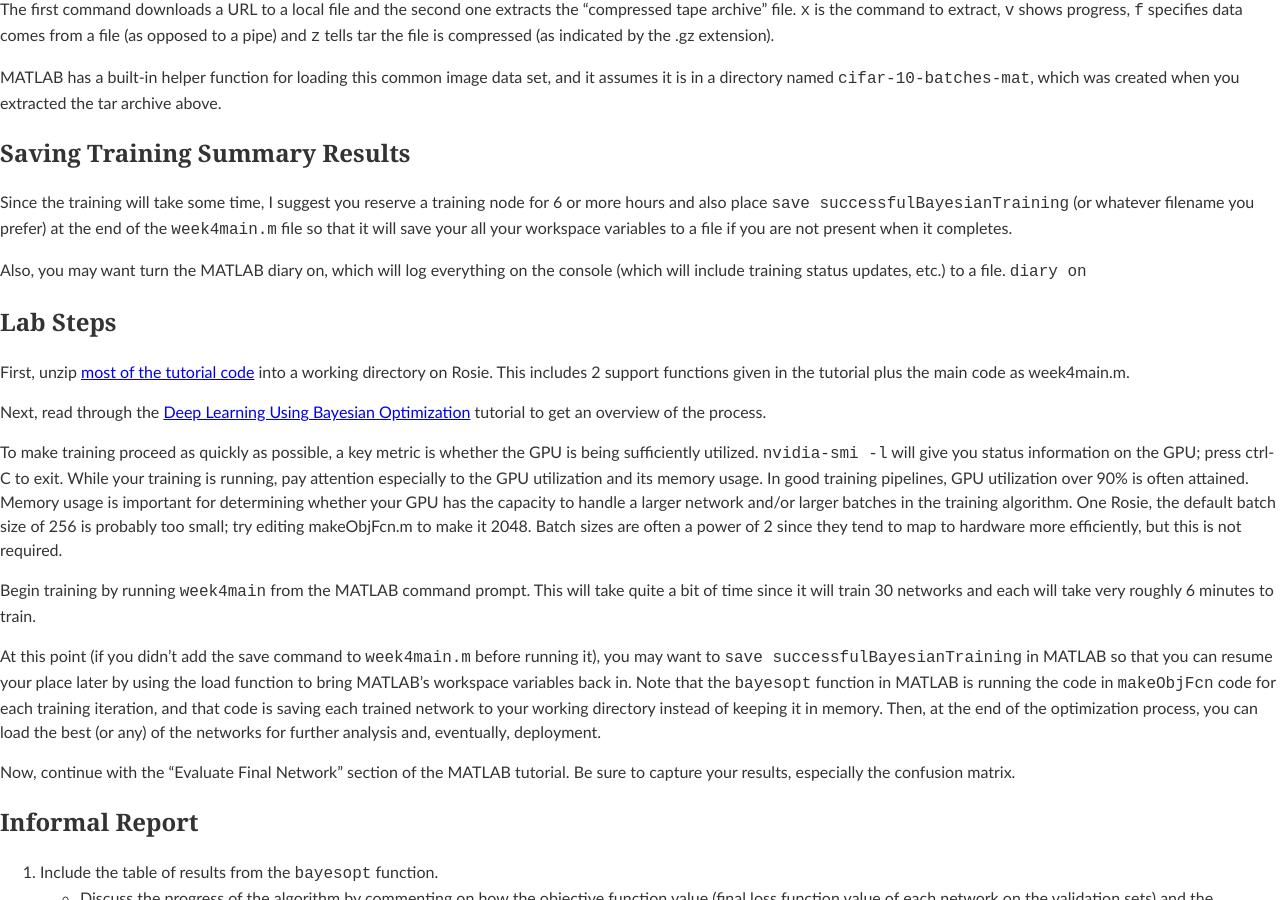
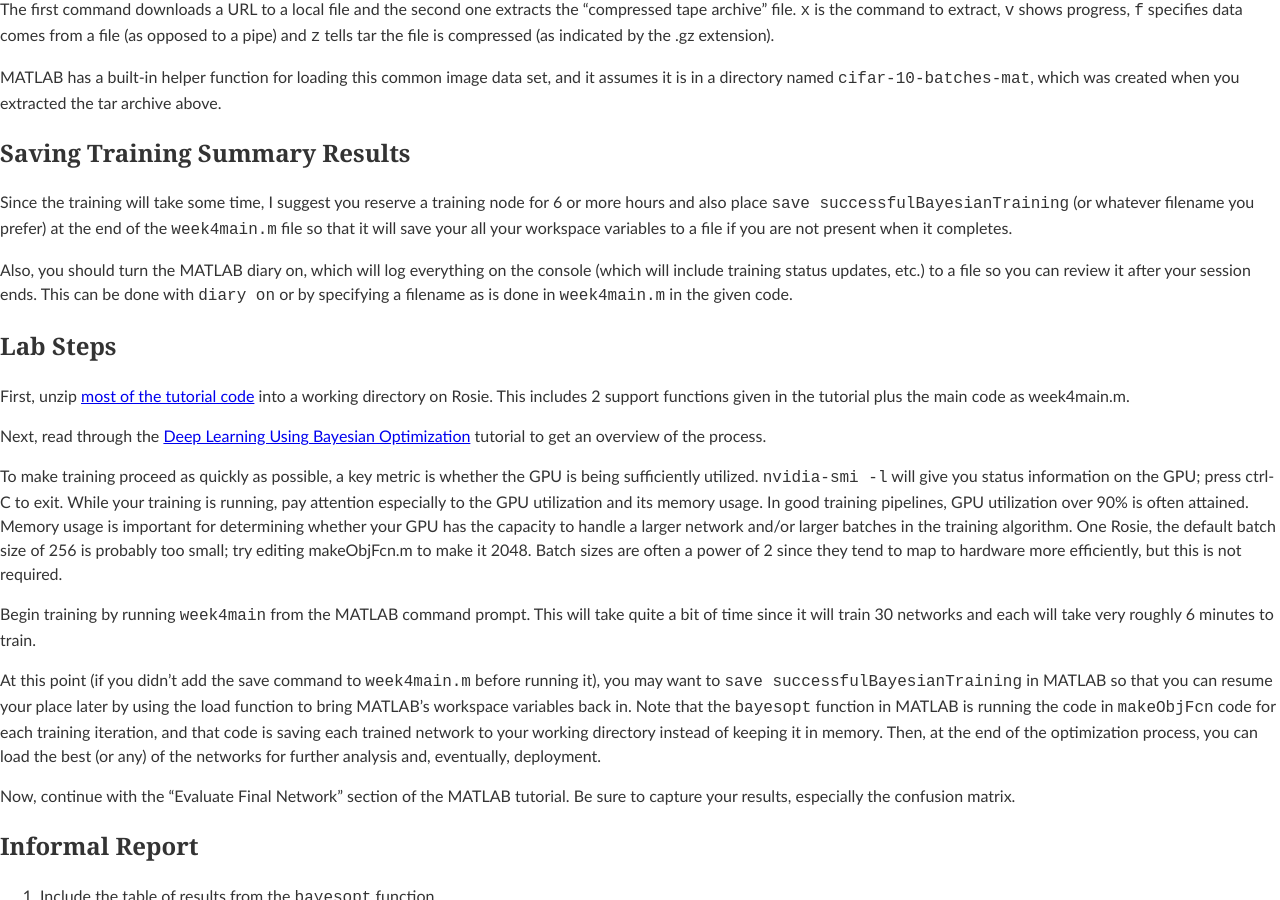
Before and after one commit to edurant/edurant.github.io, a Jekyll site: the page built from courses/cs4981/week4lab.md, in a window 1280 px wide and 900 px high, scrolled down 626 px. Built offline with Jekyll 4.4.1, drawn with Linux system fonts in a browser that asks for light colours.

Commit message:
cs4981 lab 4: More info on diary, not turned on automatically in model code

```diff
--- a/courses/cs4981/week4lab.md
+++ b/courses/cs4981/week4lab.md
@@ -32,7 +32,7 @@ MATLAB has a built-in helper function for loading this common image data set, an
 
 Since the training will take some time, I suggest you reserve a training node for 6 or more hours and also place `save successfulBayesianTraining` (or whatever filename you prefer) at the end of the `week4main.m` file so that it will save your all your workspace variables to a file if you are not present when it completes.
 
-Also, you may want turn the MATLAB diary on, which will log everything on the console (which will include training status updates, etc.) to a file. `diary on`
+Also, you should turn the MATLAB diary on, which will log everything on the console (which will include training status updates, etc.) to a file so you can review it after your session ends. This can be done with `diary on` or by specifying a filename as is done in `week4main.m` in the given code.
 
 ## Lab Steps
 
```
Also changed, not shown: 1 other file.
